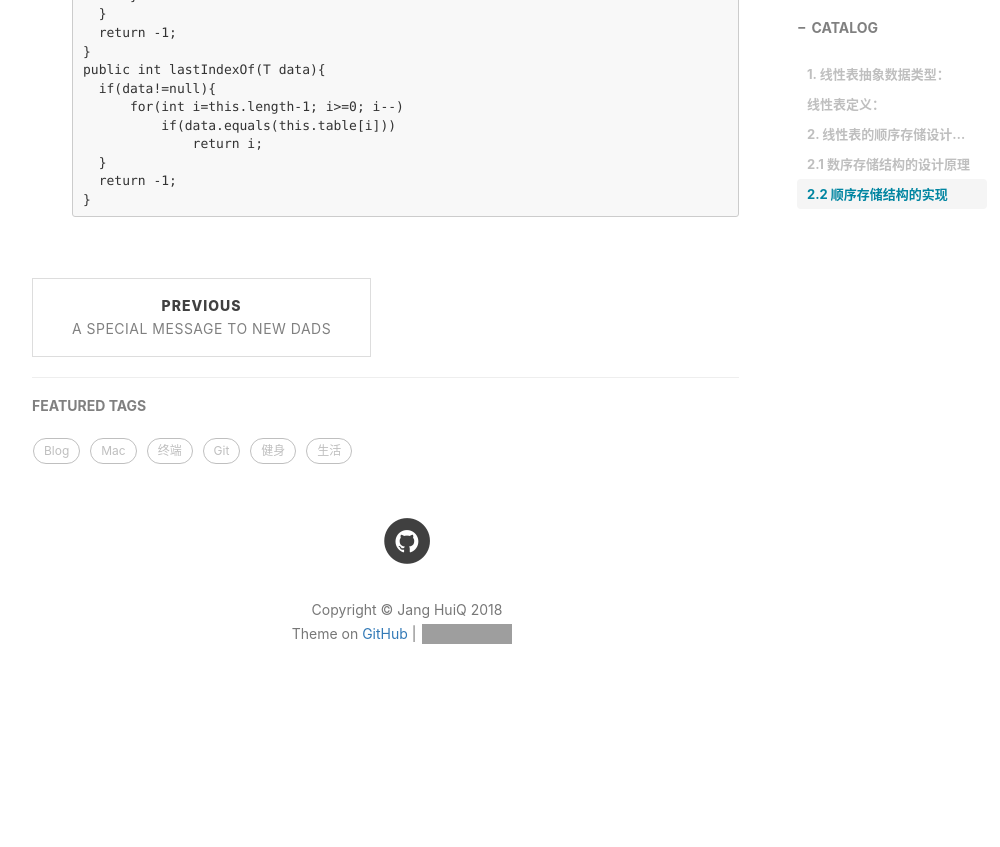
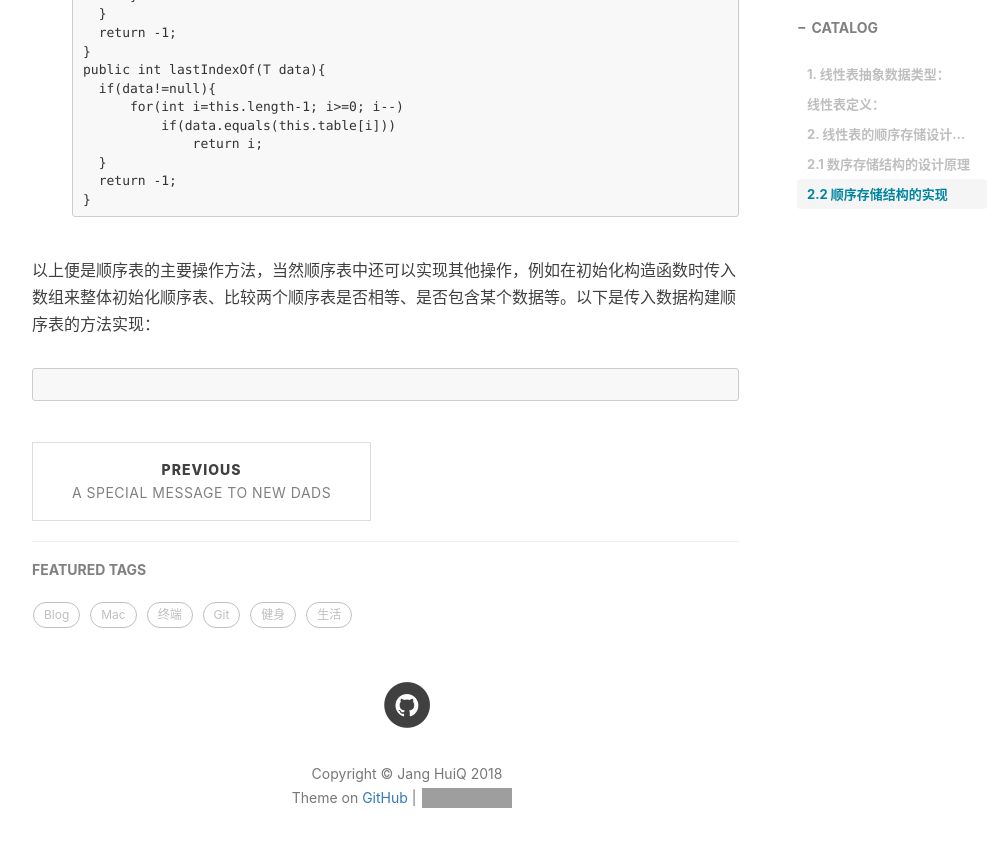
Before and after one commit to jangzc/jangzc.github.io, a Jekyll site: the page built from _posts/2018-08-02-顺序表和链表.markdown, in a window 1280 px wide and 900 px high, scrolled down 4019 px. Shown: the top 847 px of the window, without its empty margins (233-1233 px from the left). Built offline with Jekyll 4.4.1, drawn with Linux system fonts in a browser that asks for light colours; nearby versions of some CDN libraries; comment, search, counter and statistics services are not loaded; before the commit the page ends 4757 px from its top, so only the background shows below that; grey boxes are pictures that could not be loaded.

Commit message:
Update 2018-08-02-顺序表和链表.markdown

````diff
--- a/_posts/2018-08-02-顺序表和链表.markdown
+++ b/_posts/2018-08-02-顺序表和链表.markdown
@@ -161,3 +161,8 @@ public int lastIndexOf(T data){
     return -1;
 }
 ```
+
+以上便是顺序表的主要操作方法，当然顺序表中还可以实现其他操作，例如在初始化构造函数时传入数组来整体初始化顺序表、比较两个顺序表是否相等、是否包含某个数据等。以下是传入数据构建顺序表的方法实现：
+```
+
+```
````
